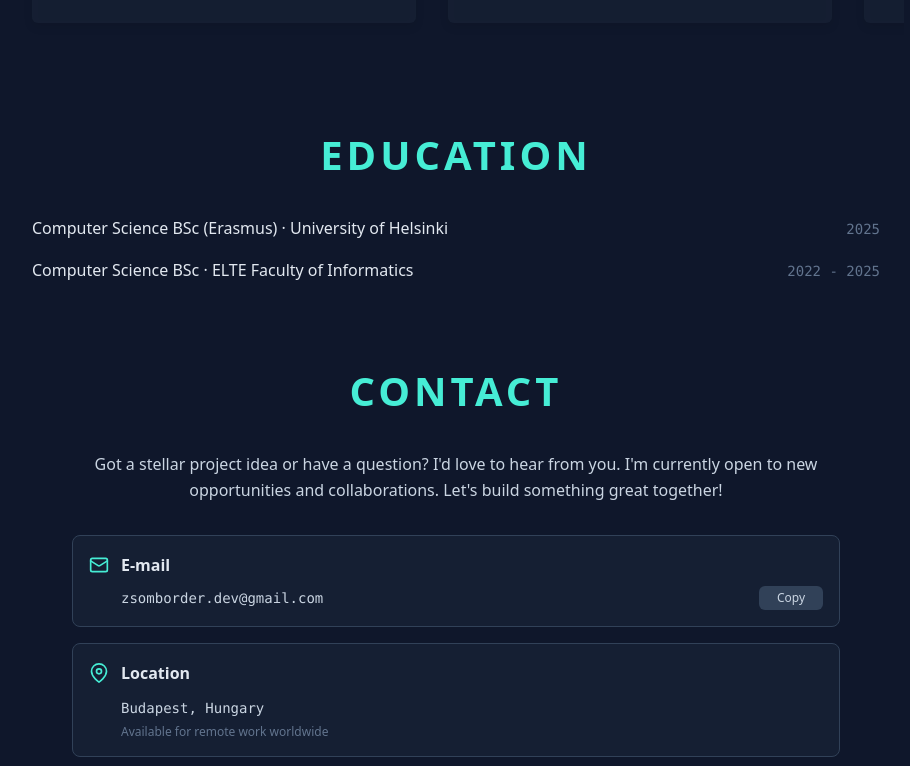
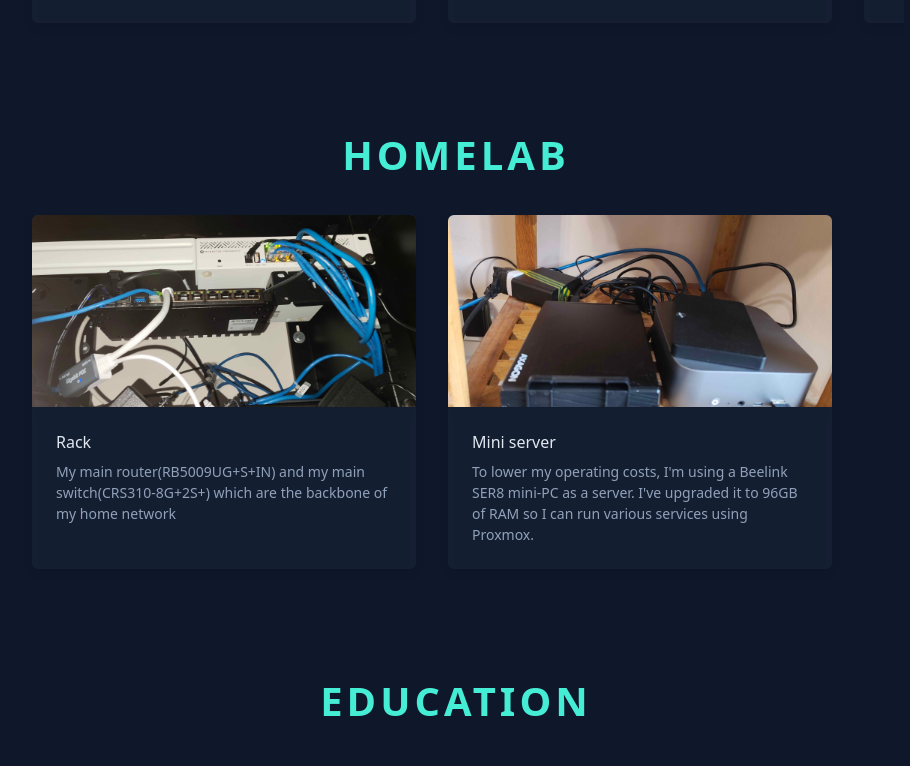
Before and after one commit to zsonbi/portfolio, a React (Vite) app: page / in a window 1280 px wide. Shown: the part 2467-3233 px from the top of the page, without its empty margins (184-1094 px from the left). Built offline with nearby package versions, Linux system fonts and the light colour scheme.

Commit message:
Added the homelab to the portfolio

```diff
--- a/src/App.jsx
+++ b/src/App.jsx
@@ -3,6 +3,7 @@ import React from 'react';
 import Header from './modules/Header.jsx';
 import Section from './modules/Section.jsx';
 import DraggableProjects from './modules/DraggableProjects.jsx';
+import DraggableHomelab from './modules/DraggableHomelab.jsx';
 import './App.css';
 import './styles/Header.css';
 import {MailIcon, GithubIcon,SocialsIcon, LocationIcon, LinkedInIcon} from './modules/Icons.jsx';
@@ -10,7 +11,7 @@ import portfolioData from './modules/Data.jsx';
 import profileImage from '/src/assets/images/profile.jpg';
 
 function App() {
-  const { name, title, email, facebook,instagram, github,linkedin, location, about, skills, experience, projects, education } = portfolioData;
+  const { name, title, email, facebook,instagram, github,linkedin, location, about, skills, experience, projects, education, homelab } = portfolioData;
   const [copyText, setCopyText] = React.useState('Copy');
 
   const handleCopy = () => {
@@ -97,9 +98,16 @@ function App() {
               </div>
             </Section>
 
+
+
             {/* --- Projects Section --- */}
             <Section title="Personal Projects" id="projects">
               <DraggableProjects projects={projects} />
+            </Section>
+
+            {/* --- Homelab Section --- */}
+            <Section title="Homelab" id="homelab">
+              <DraggableHomelab homelab={homelab} />
             </Section>
 
             {/* --- Education Section --- */}
--- a/src/modules/Data.jsx
+++ b/src/modules/Data.jsx
@@ -93,6 +93,18 @@ const portfolioData = {
         period: "2022 - 2025"
       },
     ],
+     homelab: [
+      {
+        name: 'Rack',
+        image: '/portfolio/src/assets/images/rack.jpg',
+        description: 'My main router(RB5009UG+S+IN) and my main switch(CRS310-8G+2S+) which are the backbone of my home network'
+      },
+      {
+        name: 'Mini server',
+        image: '/portfolio/src/assets/images/mini-server.jpg',
+        description: 'To lower my operating costs, I\'m using a Beelink SER8 mini-PC as a server. I\'ve upgraded it to 96GB of RAM so I can run various services using Proxmox.'
+      }
+    ]
 };
 
 export default portfolioData;
--- /dev/null
+++ b/src/modules/DraggableHomelab.jsx
@@ -0,0 +1,114 @@
+import React from 'react';
+import { useGesture } from '@use-gesture/react';
+import { MdChevronLeft, MdChevronRight } from 'react-icons/md';
+
+const DraggableHomelab = ({ homelab }) => {
+    const sliderRef = React.useRef(null);
+    const [showScrollHintRight, setShowScrollHintRight] = React.useState(true);
+    const [showScrollHintLeft, setShowScrollHintLeft] = React.useState(false);
+    const [isDragging, setIsDragging] = React.useState(false);
+
+    React.useEffect(() => {
+        const slider = sliderRef.current;
+        if (!slider) return;
+
+        const checkOverflow = () => {
+            const hasOverflow = slider.scrollWidth > slider.clientWidth;
+            const isAtStart = slider.scrollLeft < 5;
+            const isAtEnd = slider.scrollLeft >= slider.scrollWidth - slider.clientWidth - 5;
+
+            setShowScrollHintRight(hasOverflow && !isAtEnd);
+            setShowScrollHintLeft(hasOverflow && !isAtStart);
+        };
+
+        checkOverflow();
+        slider.addEventListener('scroll', checkOverflow);
+        const resizeObserver = new ResizeObserver(checkOverflow);
+        resizeObserver.observe(slider);
+
+        return () => {
+            slider.removeEventListener('scroll', checkOverflow);
+            resizeObserver.disconnect();
+        };
+    }, []);
+
+    const handleArrowScroll = (direction) => {
+        const slider = sliderRef.current;
+        if (!slider) return;
+        const card = slider.querySelector(':scope > div');
+        if (!card) return;
+        const scrollAmount = (card.offsetWidth + 32) * (direction === 'right' ? 1 : -1);
+        slider.scrollBy({ left: scrollAmount, behavior: 'smooth' });
+    };
+
+    const bind = useGesture(
+        {
+            onDragStart: () => setIsDragging(true),
+            onDragEnd: () => setIsDragging(false),
+            onDrag: ({ movement: [x], first, last }) => {
+                if (!sliderRef.current) return;
+                if (first) {
+                    sliderRef.current.dataset.startScroll = sliderRef.current.scrollLeft;
+                }
+                if (!last) {
+                    const startScroll = parseFloat(sliderRef.current.dataset.startScroll || '0');
+                    sliderRef.current.scrollLeft = startScroll - x;
+                }
+            },
+        },
+        {
+            drag: {
+                filterTaps: true,
+                threshold: 5,
+            },
+        }
+    );
+
+    return (
+        <div className="relative group">
+            <div
+                ref={sliderRef}
+                {...bind()}
+                className={`flex overflow-x-scroll pb-6 -mx-6 px-6 hide-scroll-bar space-x-8 ${isDragging ? 'cursor-grabbing' : 'cursor-grab'}`}
+                style={{ userSelect: 'none', touchAction: 'none' }}
+            >
+                {homelab.map((item) => (
+                    <div key={item.name} className="flex-shrink-0 w-80 md:w-96">
+                        <div className="flex h-full flex-col rounded-md transition-all bg-slate-800/50 hover:bg-slate-800/80 shadow-[inset_0_1px_0_0_rgba(148,163,184,0.1)] drop-shadow-lg">
+                            <img src={item.image} alt={item.name} className="rounded-t-md object-cover w-full h-48" />
+                            <div className="p-6">
+                                <h3 className="font-medium leading-snug text-slate-200">
+                                    {item.name}
+                                </h3>
+                                <p className="mt-2 text-sm leading-normal flex-grow">{item.description}</p>
+                            </div>
+                        </div>
+                    </div>
+                ))}
+            </div>
+
+            <button
+                onClick={() => handleArrowScroll('left')}
+                aria-label="Scroll left"
+                className={`absolute left-0 top-1/2 -translate-y-1/2 -translate-x-4 bg-slate-900/50 backdrop-blur-sm p-2 rounded-full text-slate-200 transition-opacity duration-300 opacity-0 group-hover:opacity-100 disabled:opacity-0 disabled:cursor-not-allowed ${!showScrollHintLeft && 'invisible'}`}
+                disabled={!showScrollHintLeft}
+            >
+                <MdChevronLeft size={24} />
+            </button>
+
+            <button
+                onClick={() => handleArrowScroll('right')}
+                aria-label="Scroll right"
+                className={`absolute right-0 top-1/2 -translate-y-1/2 translate-x-4 bg-slate-900/50 backdrop-blur-sm p-2 rounded-full text-slate-200 transition-opacity duration-300 opacity-0 group-hover:opacity-100 disabled:opacity-0 disabled:cursor-not-allowed ${!showScrollHintRight && 'invisible'}`}
+                disabled={!showScrollHintRight}
+            >
+                <div className="relative">
+                    <MdChevronRight size={24} />
+                    {showScrollHintRight && <span className="animate-ping absolute inline-flex h-full w-full rounded-full bg-teal-400 opacity-75 top-0 left-0"></span>}
+                </div>
+            </button>
+        </div>
+    );
+};
+
+export default DraggableHomelab;
```
Also changed, not shown: src/assets/images/mini-server.jpg (added), src/assets/images/rack.jpg (added).
